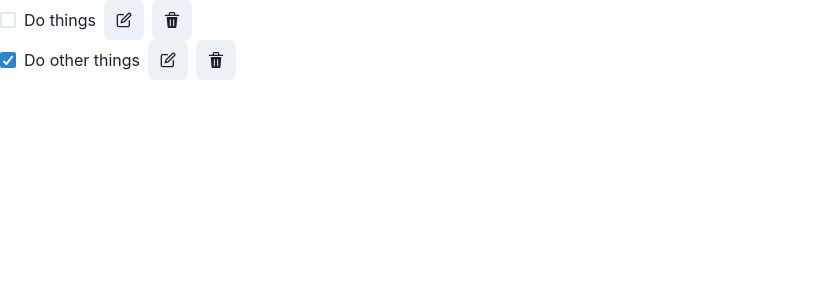
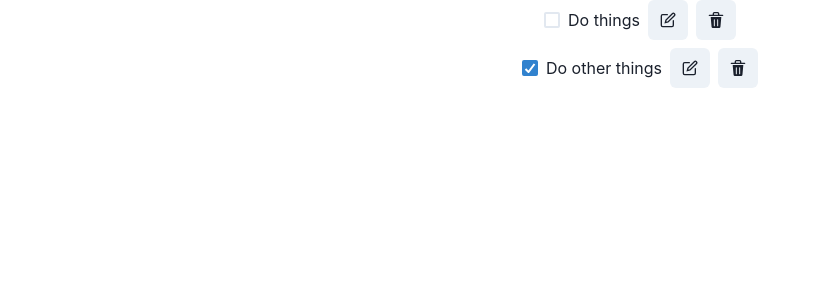
Before and after one commit to reinerb/todo-app, a React (Create React App) app: page / in a window 1280 px wide. Shown: the top 300 px of the page, without its empty margins (0-821 px from the left). Built offline with nearby package versions, Linux system fonts and the light colour scheme.

Commit message:
Add TaskList component

```diff
--- a/src/App.tsx
+++ b/src/App.tsx
@@ -3,9 +3,9 @@ import { useState } from "react";
 import { v4 as uuid } from "uuid";
 import { ChakraProvider, theme } from "@chakra-ui/react";
 import { Routes, Route } from "react-router-dom";
-import TaskListRow from "./components/TaskListRow";
 
 import { Task } from "./types/Task";
+import TaskList from "./components/TaskList";
 
 const sampleTask: Task = {
   id: uuid(),
@@ -36,19 +36,7 @@ export const App = () => {
       <Routes>
         <Route
           path="/"
-          element={
-            <>
-              {tasks.map((task: Task) => {
-                return (
-                  <TaskListRow
-                    key={task.id}
-                    task={task}
-                    toggleComplete={toggleComplete}
-                  />
-                );
-              })}
-            </>
-          }
+          element={<TaskList tasks={tasks} toggleComplete={toggleComplete} />}
         />
         <Route path="/new" />
         <Route path=":taskId" />
--- /dev/null
+++ b/src/components/TaskList.tsx
@@ -0,0 +1,29 @@
+import { VStack } from "@chakra-ui/react";
+import React from "react";
+import { Task } from "../types/Task";
+import TaskListRow from "./TaskListRow";
+
+interface Props {
+  tasks: Task[];
+  toggleComplete: (event: React.ChangeEvent) => void;
+}
+
+function TaskList(props: Props) {
+  const { tasks, toggleComplete } = props;
+
+  return (
+    <VStack>
+      {tasks.map((task: Task) => {
+        return (
+          <TaskListRow
+            key={task.id}
+            task={task}
+            toggleComplete={toggleComplete}
+          />
+        );
+      })}
+    </VStack>
+  );
+}
+
+export default TaskList;
--- a/src/components/TaskListRow.tsx
+++ b/src/components/TaskListRow.tsx
@@ -19,9 +19,8 @@ function TaskListRow(props: Props) {
         aria-label="Mark complete"
         isChecked={task.complete}
         onChange={toggleComplete}
-      >
-        {task.title}
-      </Checkbox>
+      />
+      <Text> {task.title}</Text>
       <IconButton aria-label="Edit task" icon={<EditIcon />} />
       <IconButton aria-label="Delete task" icon={<DeleteIcon />} />
     </HStack>
```
